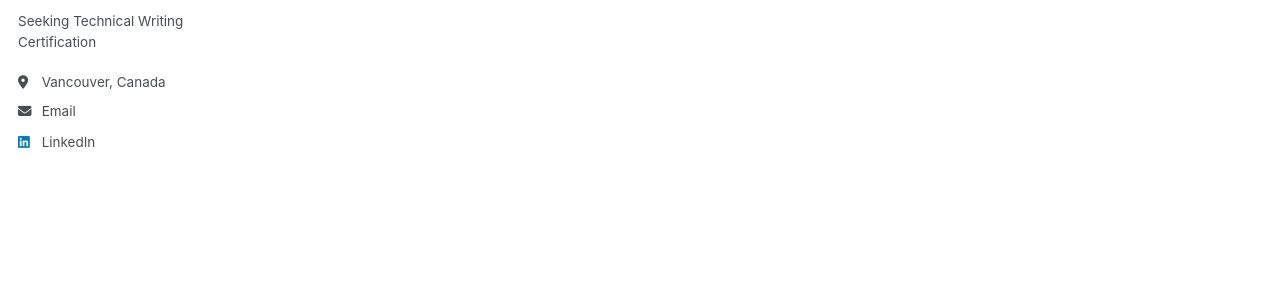
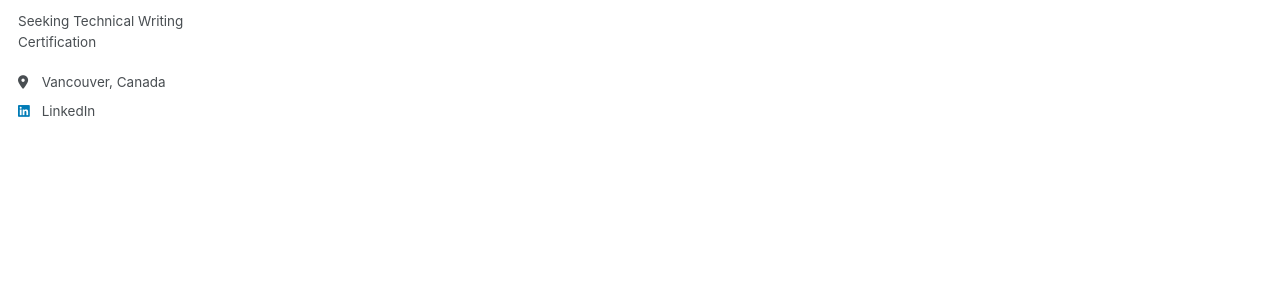
Before and after one commit to aidanmlee/aidanmlee.github.io, a Jekyll site: the page built from _pages/about.md, in a window 1280 px wide. Shown: the part 395-690 px from the top of the page. Built offline with Jekyll 4.4.1, drawn with Linux system fonts in a browser that asks for light colours.

Commit message:
email wasn't working so it was removed

```diff
--- a/_config.yml
+++ b/_config.yml
@@ -28,7 +28,7 @@ author:
   location         : "Vancouver, Canada"
   employer         :
   uri              : # URL
-  email            : "lee.aidan.matthew@gmail.com"
+  email            : # "lee.aidan.matthew@gmail.com"
 
   # Academic websites
   arxiv            : # URL - Update with the correct link to your profile
```
